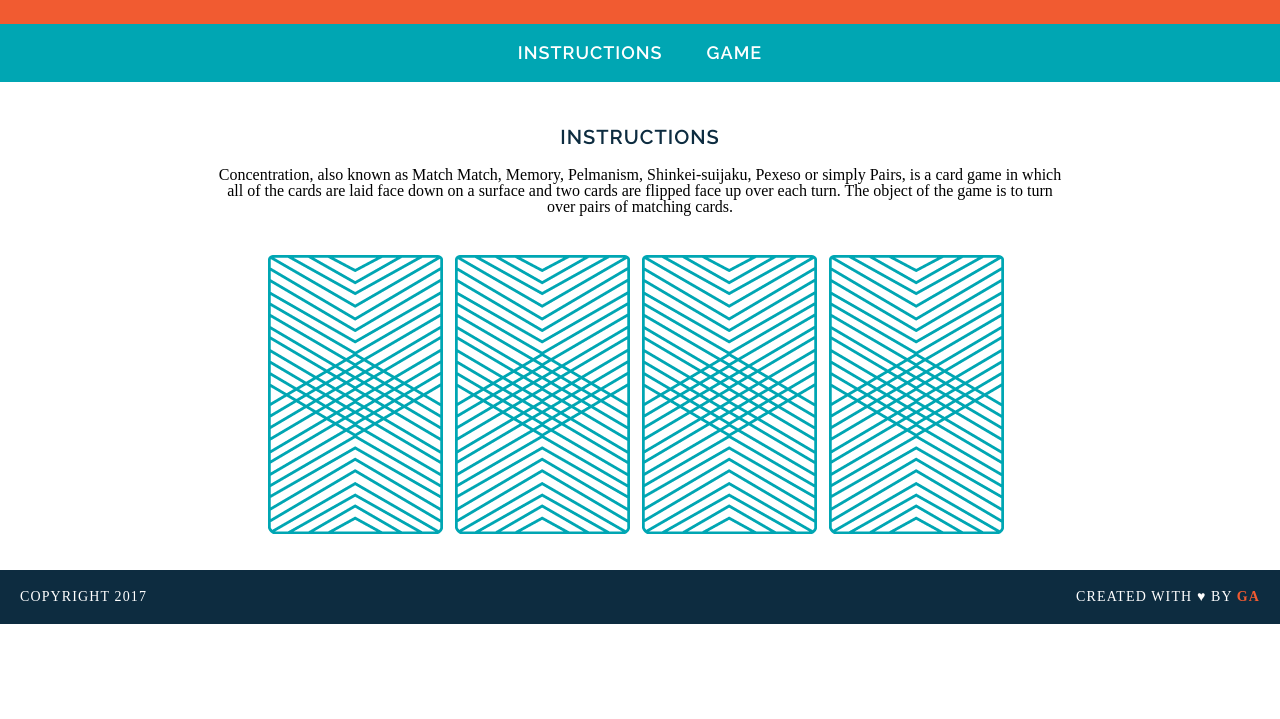
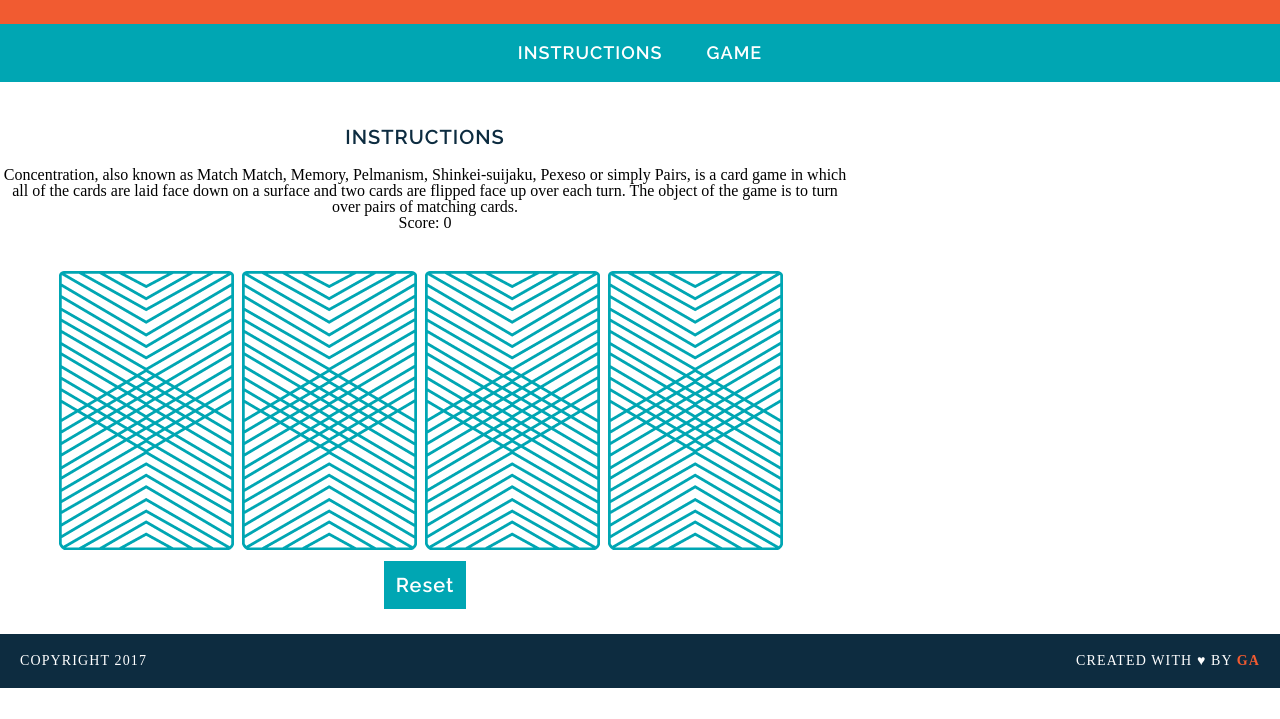
Before and after one commit to ludocracy/wdi-fundamentals-memorygame, a plain HTML site: page memory_game/index.html in a window 1280 px wide. Shown: the part 81-800 px from the top of the page. Drawn offline with Linux system fonts and the light colour scheme; a web font is replaced by a local one.

Commit message:
finished project with bonus features

```diff
--- a/memory_game/css/main.css
+++ b/memory_game/css/main.css
@@ -31,16 +31,8 @@ footer {
 	color: #F15B31;
 }
 
-.clearfix:after {
-  visibility: hidden;
-  display: block;
-  content: " ";
-  clear: both;
-  height: 0;
-  font-size: 0;
-}
 
-h1, h2, nav {
+h1, h2, nav, input {
 	text-transform: uppercase;
 }
 
@@ -67,7 +59,7 @@ a:hover {
 main {
 	text-align: center;
 	width: 850px;
-	margin: 25px auto;
+	margin: 25px 0;
 }
 
 h1 {
@@ -95,3 +87,27 @@ p {
 img {
 	margin: 40px 8px 8px auto;
 }
+
+button {
+	background-color: #00A6B3;
+	font-family: Raleway;
+	color: white;
+	letter-spacing: 1px;
+	font-weight: 600;
+	font-size: 20px;
+	padding: 10px;
+	border-color: transparent;
+}
+
+button:hover {
+	border-color: gray;
+}
+
+.clearfix:after {
+  visibility: hidden;
+  display: block;
+  content: " ";
+  clear: both;
+  height: 0;
+  font-size: 0;
+}
--- a/memory_game/index.html
+++ b/memory_game/index.html
@@ -17,12 +17,9 @@
 		<main>
 			<h2>Instructions</h2>
 			<p>Concentration, also known as Match Match, Memory, Pelmanism, Shinkei-suijaku, Pexeso or simply Pairs, is a card game in which all of the cards are laid face down on a surface and two cards are flipped face up over each turn. The object of the game is to turn over pairs of matching cards.</p>
-			<div>
-			    <img src="images/back.png" alt="Queen of Diamonds">
-			    <img src="images/back.png" alt="Queen of Hearts">
-			    <img src="images/back.png" alt="King of Diamonds">
-			    <img src="images/back.png" alt="King of Hearts">
-			</div>
+			<p>Score: <span class="score">0</span></p>
+		    <div id="game-board" class="board clearfix"></div>
+		    <button class="reset">Reset</button>
 		</main>
 		<footer class="clearfix">
 		<p class="copyright">Copyright 2017</p>
--- a/memory_game/js/main.js
+++ b/memory_game/js/main.js
@@ -21,26 +21,44 @@ var cards = [
 	}
 ];
 var cardsInPlay = [];
+var score = 0;
 
 var checkForMatch = function() {
 	if(cardsInPlay[0].rank === cardsInPlay[1].rank) {
 		alert("You found a match!");
+		score++;
+		document.querySelector('.score').textContent = score;
 	} else {
 		alert("Sorry, try again!");
 	}
 }
 
-var flipCard = function(cardId) {
+var flipCard = function() {
+	var cardId = this.getAttribute('data-id');
 	cardsInPlay.push(cards[cardId]);
-	console.log("User flipped " + cardsInPlay[0].rank);
-	console.log(cardsInPlay[0].img);
-	console.log(cardsInPlay[0].suit);
 
+	this.setAttribute('src', cards[cardId].img);
 
 	if(cardsInPlay.length === 2) {
 		checkForMatch();
 	}
 }
 
-flipCard(0);
-flipCard(2);
+var createBoard = function() {
+	var boardDivElement = document.getElementById('game-board');
+	cardsInPlay = [];
+	while (boardDivElement.hasChildNodes()) {
+	    boardDivElement.removeChild(boardDivElement.lastChild);
+	}
+	for(var i = 0; i < cards.length; i++) {
+		var cardElement = document.createElement('img');
+		cardElement.setAttribute('src', 'images/back.png');
+		cardElement.setAttribute('data-id', i);
+		cardElement.addEventListener('click', flipCard);
+		boardDivElement.appendChild(cardElement);
+	}
+}
+
+document.querySelector('.reset').addEventListener('click', createBoard);
+
+createBoard();
```
